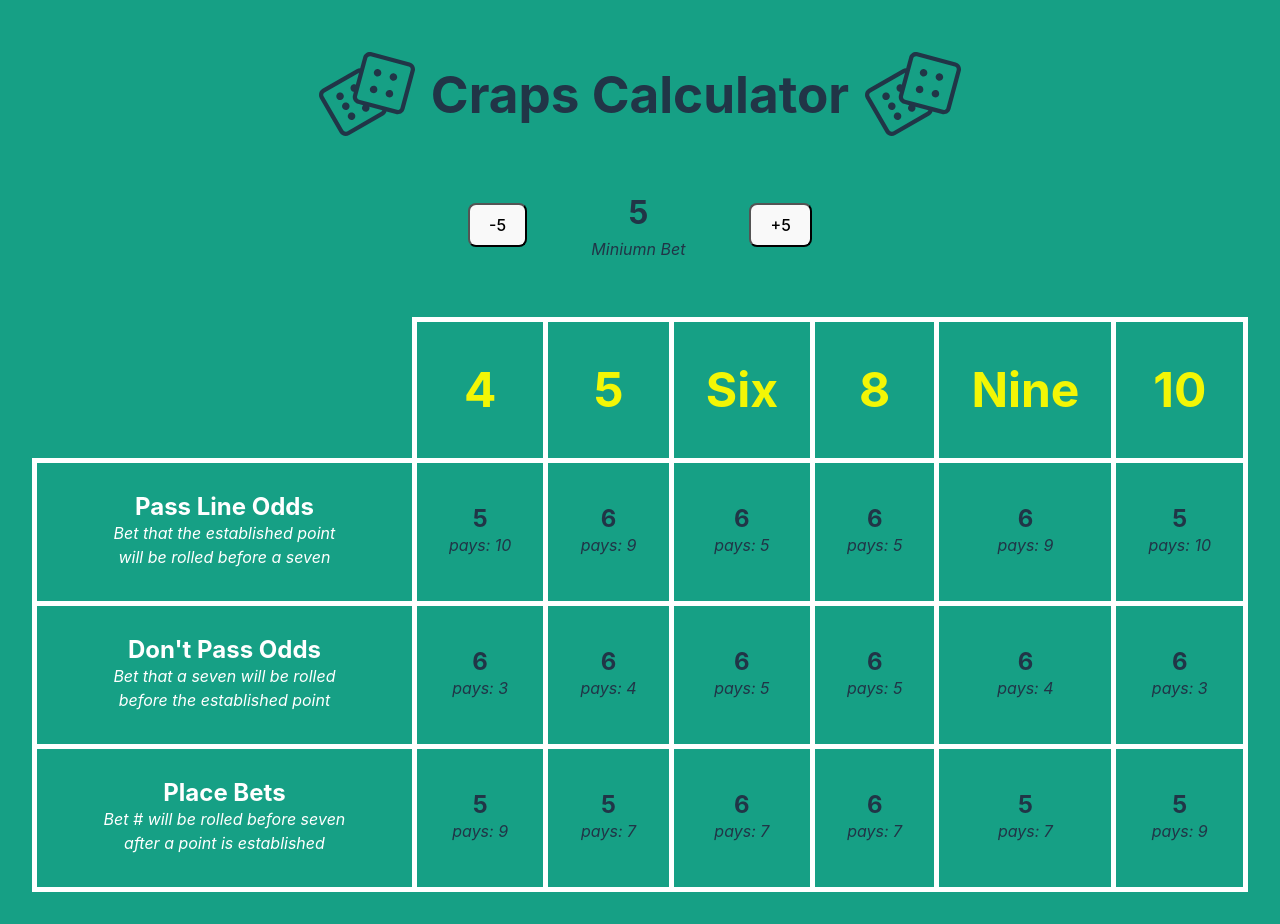
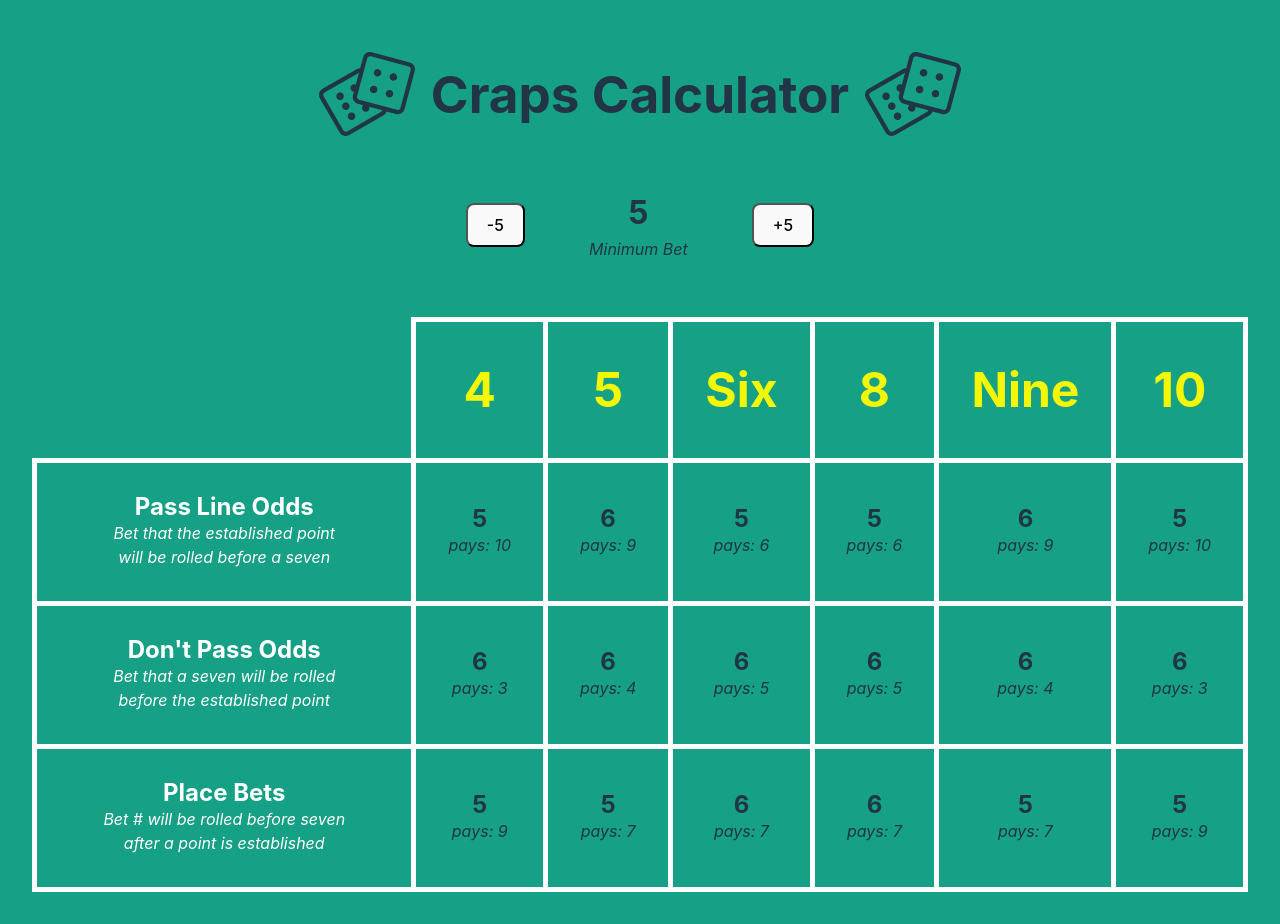
Before and after one commit to BriceShatzer/craps, a React (Vite) app: page / in a window 1280 px wide. Built offline with nearby package versions, Linux system fonts and the light colour scheme.

Commit message:
info and fixes

```diff
--- a/src/App.jsx
+++ b/src/App.jsx
@@ -62,7 +62,7 @@ function App() {
 
         <div>
           <h2>{betMin}</h2><br />
-          <em>Miniumn Bet</em>
+          <em>Minimum Bet</em>
         </div>
 
         <button onClick={() => updateBetMin(5)}>
@@ -91,8 +91,8 @@ function App() {
             </td>
             <td>{getPayout(2,1)}</td>
             <td>{getPayout(3,2)}</td>
-            <td>{getPayout(5,6)}</td>
-            <td>{getPayout(5,6)}</td>
+            <td>{getPayout(6,5)}</td>
+            <td>{getPayout(6,5)}</td>
             <td>{getPayout(3,2)}</td>
             <td>{getPayout(2,1)}</td>
           </tr>
```
Also changed, not shown: 1 other file (tests, documents, lock files or other folders).
